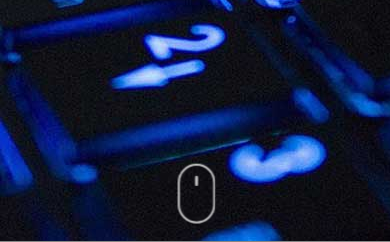
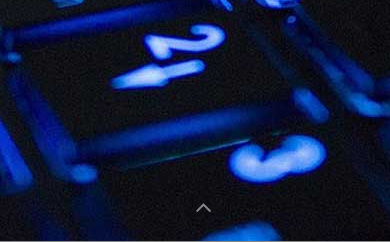
Before and after one commit to kvnbrnrd/Portfolio, a PHP site: page / in a window 390 px wide. Shown: the part 603-845 px from the top of the page. Run offline with PHP 8.4, Linux system fonts and the light colour scheme; some libraries are stand-ins or nearby versions.

Commit message:
[fix] Ajout flèches scroll pour version mobile

```diff
--- a/Assets/CSS/main.css
+++ b/Assets/CSS/main.css
@@ -290,6 +290,13 @@ img {
 		cursor: pointer;
 	}
 
+	.call-arrow
+	{
+		position: absolute;
+		bottom: 2rem;
+		left: 50%;
+	}
+
 
 
 	.TxtProjet
@@ -298,6 +305,11 @@ img {
 		font-weight: bolder;
 		font-family: 'karla-bold', 'Times New Roman', Times, serif;
 		color: #ececec;
+	}
+
+	.scrollme
+	{
+		display: none;
 	}
 
 
@@ -573,43 +585,73 @@ img {
 
 @media screen and (max-width: 576px) {
 
-	.scroll-downs {
-		position: absolute;
-		top: 0;
-		right: 0;
-		bottom: 0;
-		left: 0;
-		margin : auto;
+	#mouse
+	{
+		display: none;
+	}
 
-		width: 34px;
-		height: 55px;
-	  }
-	  .mousey {
-		width: 3px;
-		padding: 10px 15px;
-		height: 35px;
-		border: 2px solid #fff;
-		border-radius: 25px;
-		opacity: 0.75;
-		box-sizing: content-box;
-	  }
-	  .scroller
-	  {
-		  width: 3px;
-		  height: 10px;
-		  border-radius: 25%;
-		  background-color: #fff;
-		  animation-name: scroll;
-		  animation-delay: 2s;
-		  animation-duration: 2.2s;
-		  animation-timing-function: cubic-bezier(.15,.41,.69,.94);
-		  animation-iteration-count: infinite;
-		  }
-		  @keyframes scroll {
-		  0% { opacity: 0; }
-		  10% { transform: translateY(0px); opacity: 1; }
-		  100% { transform: translateY(15px); opacity: 0;}
-	  }
+	@keyframes pulsea {
+		0%, 80%, 100% {
+			 text-shadow:
+			 0pt 0px 0px rgba(255,255,255,0),
+			 0pt -10pt 0px rgba(255,255,255,0),
+			 0pt -20pt 0px rgba(255,255,255,0);
+		}
+		10% {
+			 text-shadow:
+			 0pt 0px 0px rgba(255,255,255,0.5),
+			 0pt -10pt 0px rgba(255,255,255,0),
+			 0pt -20pt 0px rgba(255,255,255,0);
+		}
+		20% {
+			 text-shadow:
+			 0pt 0px 0px rgba(255,255,255,1),
+			 0pt -10pt 0px rgba(255,255,255,0),
+			 0pt -20pt 0px rgba(255,255,255,0);
+		}
+		30% {
+			 text-shadow:
+			 0pt 0px 0px rgba(255,255,255,0.5),
+			 0pt -10pt 0px rgba(255,255,255,0),
+			 0pt -20pt 0px rgba(255,255,255,0);
+		}
+		40% {
+			 text-shadow:
+			 0pt 0px 0px rgba(255,255,255,0),
+			 0pt -10pt 0px rgba(255,255,255,1),
+			 0pt -20pt 0px rgba(255,255,255,0);
+		}
+		50% {
+			 text-shadow:
+			 0pt 0px 0px rgba(255,255,255,0),
+			 0pt -10pt 0px rgba(255,255,255,0),
+			 0pt -20pt 0px rgba(255,255,255,0);
+		}
+		60% {
+			 text-shadow:
+			 0pt 0px 0px rgba(255,255,255,0),
+			 0pt -10pt 0px rgba(255,255,255,0),
+			 0pt -20pt 0px rgba(255,255,255,1);
+		}
+		70% {
+			 text-shadow:
+			 0pt 0px 0px rgba(255,255,255,0),
+			 0pt -10pt 0px rgba(255,255,255,0),
+			 0pt -20pt 0px rgba(255,255,255,0);
+		}
+	 }
+
+	 .scrollme::after{
+		 animation: pulsea 2s linear infinite;
+		 font-size:20pt;
+		 color:transparent; /*Using only shadows makes the animation easier*/
+		 font-family: FontAwesome;
+		 content:"\f106";
+		 text-shadow:
+			 0pt 0px 0px rgba(255,255,255,1),
+			 10pt 0px 0px rgba(255,255,255,1),
+			 20pt 0px 0px rgba(255,255,255,1);
+	 }
 
 /* ******************************* Fin Animations scroll ******************************************** */
 	.home
@@ -655,6 +697,11 @@ img {
 		left: 50%;
 		margin-left: -140px;
 		width: 280px;
+	}
+
+	.scrollme
+	{
+		display: block;
 	}
 
 /* ******************************* Fin Home ******************************************** */
@@ -892,7 +939,6 @@ img {
 	{
 		background-image: url('../Images/mobilephonebooth.jpg');
 		background-size: cover;
-
 	}
 }
 
--- a/Views/HomeView.php
+++ b/Views/HomeView.php
@@ -5,8 +5,8 @@
         <meta http-equiv="X-UA-Compatible" content="IE=edge">
         <title>Kevin Bernard | Portfolio</title>
         <meta name="viewport" content="width=device-width, initial-scale=1">
+        <link href="//maxcdn.bootstrapcdn.com/font-awesome/4.2.0/css/font-awesome.min.css" rel="stylesheet">
         <link rel="stylesheet" href="https://stackpath.bootstrapcdn.com/bootstrap/4.2.1/css/bootstrap.min.css" integrity="sha384-GJzZqFGwb1QTTN6wy59ffF1BuGJpLSa9DkKMp0DgiMDm4iYMj70gZWKYbI706tWS" crossorigin="anonymous">
-
         <link rel="stylesheet" type="text/css" media="screen" href="Assets/CSS/main.css" />
     </head>
 <body>
@@ -26,6 +26,7 @@
                 </div>
             </div>
         </div>
+        <div class="scrollme call-arrow"></div>
 </section>
 
 <!-- ------------------------------- Fin Page Home -------------------------------- -->
@@ -42,7 +43,7 @@
                 <div class="collapse navbar-collapse" id="navbarsExample02">
                     <ul class="navbar-nav mr-auto">
                         <li class="nav-item">
-                            <a class="nav-link" href="#home"><img id="KB" src="Assets/Images/k.png" alt="logo"></a>
+                            <a class="nav-link" href="https://kevinb269.promo-24.codeur.online/mesprojets/Portfolio/index.php"><img id="KB" src="Assets/Images/k.png" alt="logo"></a>
                         </li>
                     </ul>
                     <ul class="navbar-nav my-2 my-md-0">
```
Also changed, not shown: Assets/JS/main.js (+13 -0 lines).
